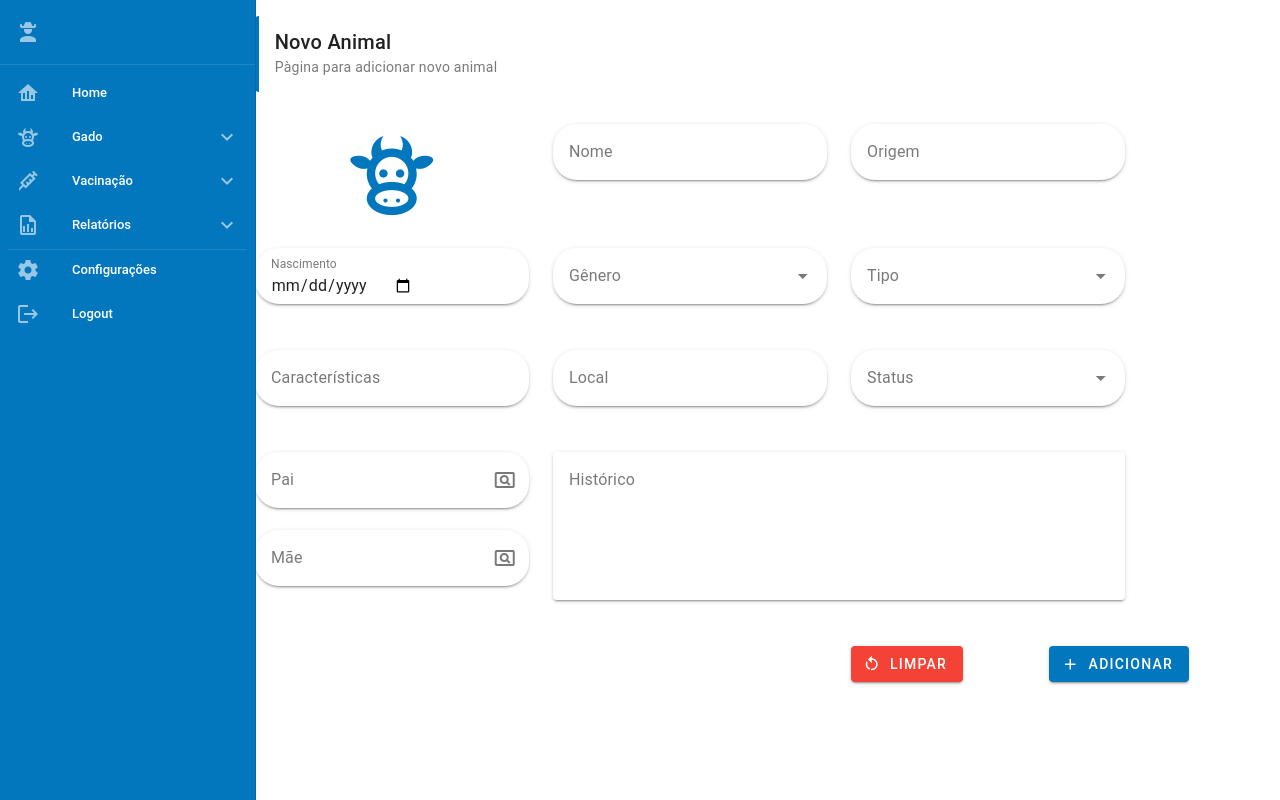
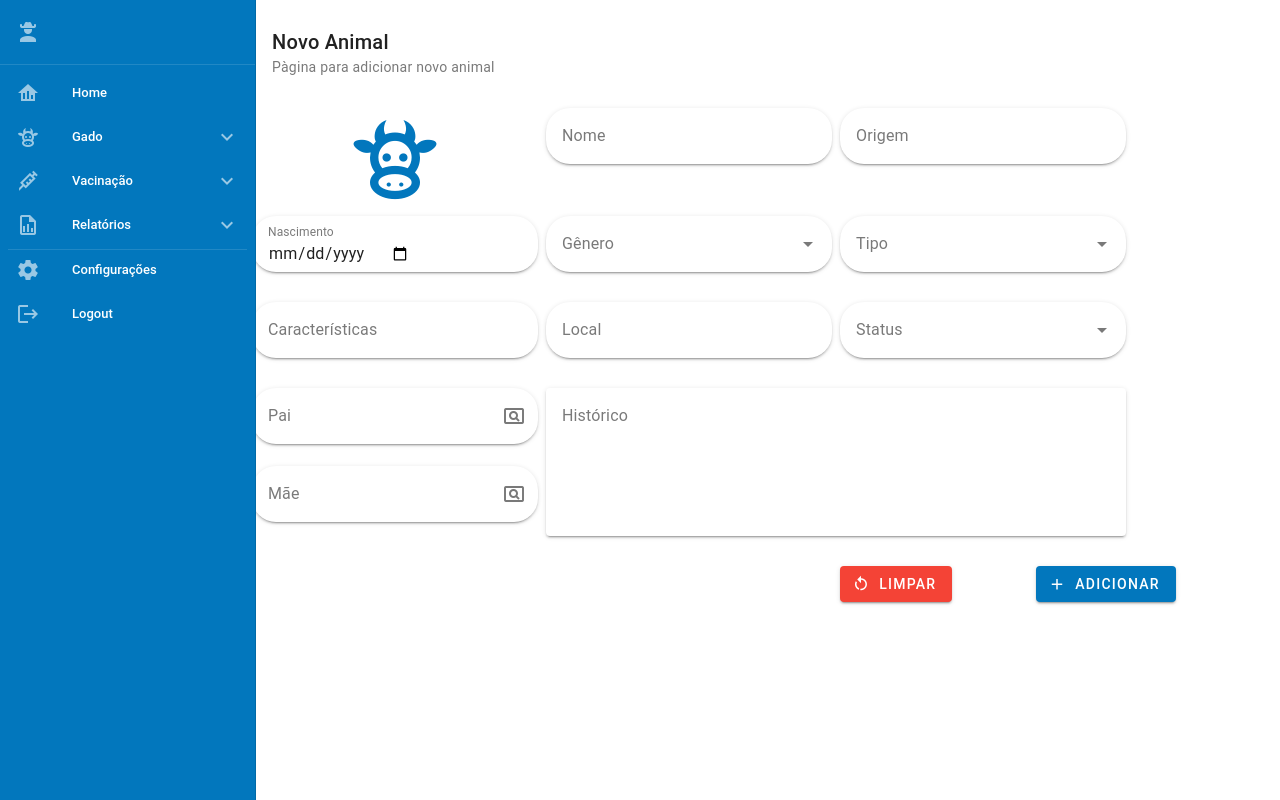
Before and after one commit to Marcostbo/MyCows-Frontend, a Vue app in the folder mycows/: page /#/novo-animal in a window 1280 px wide. Built offline with nearby package versions, Linux system fonts and the light colour scheme; no server answers.

Commit message:
Add dense

```diff
--- a/mycows/src/views/AnimalAdd.vue
+++ b/mycows/src/views/AnimalAdd.vue
@@ -1,7 +1,7 @@
 <template>
     <side-bar></side-bar>
     <v-container>
-        <v-row>
+        <v-row dense>
             <v-col cols="8" offset="2">
                 <v-card class="mb-2" width="400" title="Novo Animal"
                     subtitle="Pàgina para adicionar novo animal" style="border-left: 4px solid #0277BD;"
@@ -9,7 +9,7 @@
                 </v-card>
             </v-col>
         </v-row>
-        <v-row>
+        <v-row dense>
             <v-col class="d-flex justify-center align-center" cols="3" offset="2">
                 <v-icon color="light-blue-darken-3" icon="mdi-cow" size="100">
                 </v-icon>
@@ -23,7 +23,7 @@
                 </v-text-field>
             </v-col>
         </v-row>
-        <v-row>
+        <v-row dense>
             <v-col cols="3" offset="2">
                 <v-text-field rounded variant="solo" type="date" label="Nascimento">
                 </v-text-field>
@@ -37,7 +37,7 @@
                 </v-select>
             </v-col>
         </v-row>
-        <v-row>
+        <v-row dense>
             <v-col cols="3" offset="2">
                 <v-text-field rounded variant="solo" label="Características"></v-text-field>
             </v-col>
@@ -48,7 +48,7 @@
                 <v-select rounded variant="solo" label="Status" :items="['Vivo', 'Morto', 'Vendido']"></v-select>
             </v-col>
         </v-row>
-        <v-row>
+        <v-row dense>
             <v-col cols="3" offset="2">
                     <v-text-field
                     rounded variant="solo"
@@ -69,7 +69,7 @@
                 <v-textarea variant="solo" label="Histórico"></v-textarea>
             </v-col>
         </v-row>
-        <v-row>
+        <v-row dense>
             <v-col cols="2" offset="8">
                 <v-btn prepend-icon="mdi-restart" color="red">Limpar</v-btn>
             </v-col>
```
